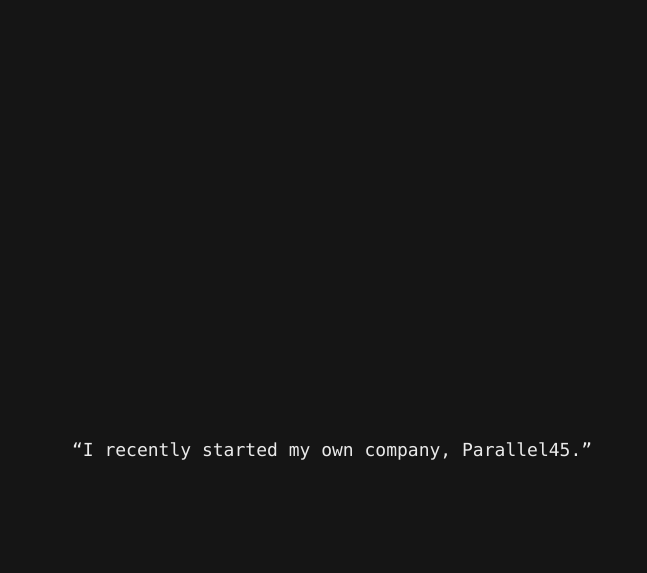
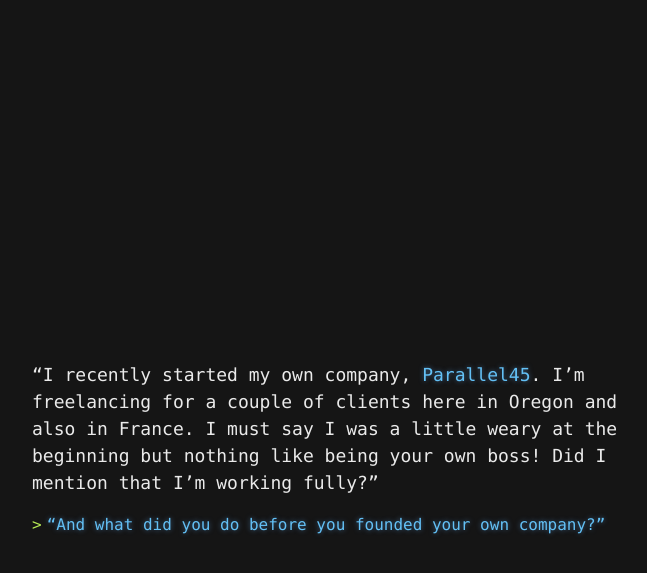
Before and after one commit to yvesgurcan/adventure, a Jekyll site: the page built from work.md, in a window 1280 px wide. Shown: the top 573 px of the page, without its empty margins (308-955 px from the left). Built offline with Jekyll 4.4.1, drawn with Linux system fonts in a browser that asks for light colours; our own code applies the rules of GitHub Pages for plain Markdown files.

Commit message:
Update work.md

```diff
--- a/work.md
+++ b/work.md
@@ -1 +1,3 @@
-"I recently started my own company, Parallel45."
+"I recently started my own company, [Parallel45](https://parallel45.io/). I'm freelancing for a couple of clients here in Oregon and also in France. I must say I was a little weary at the beginning but nothing like being your own boss! Did I mention that I'm working fully?"
+
+- ["And what did you do before you founded your own company?"](employment)
```
